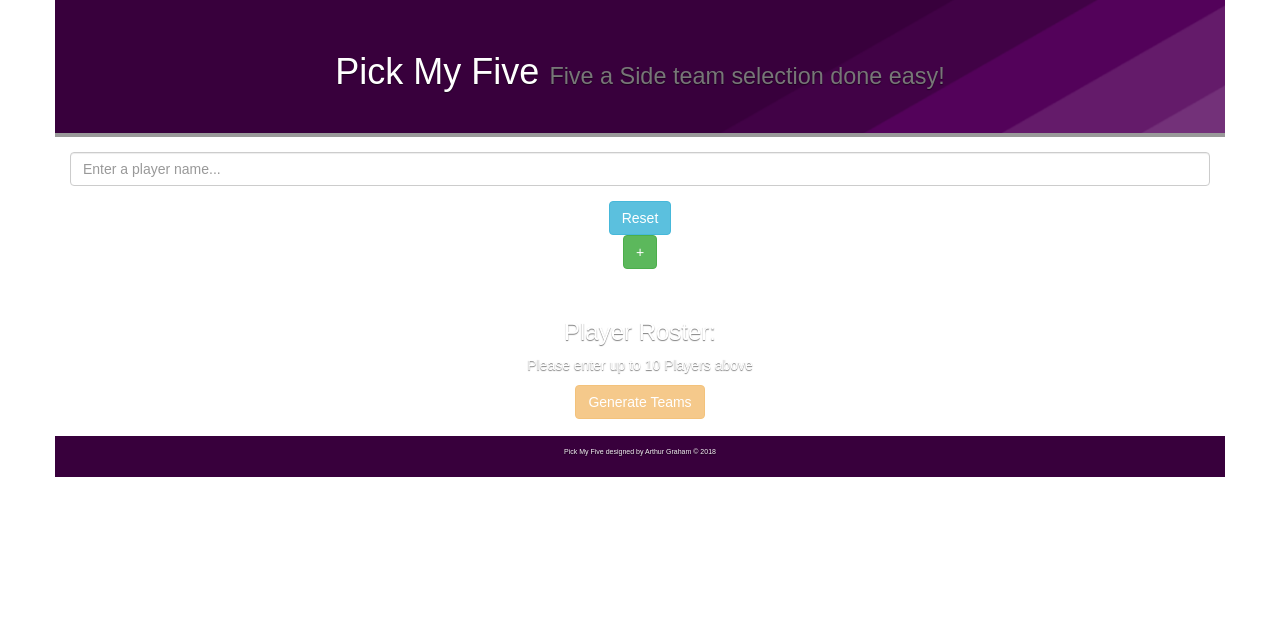
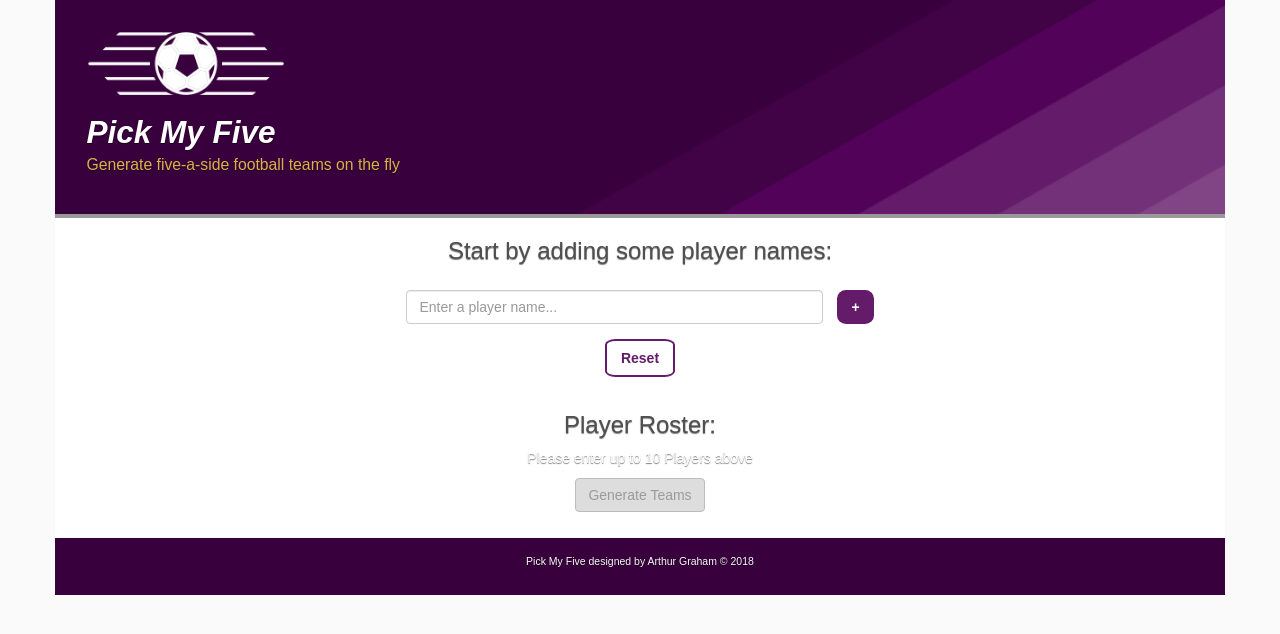
Before and after one commit to arthurg90/pick-my-five, a React (Create React App) app: page / in a window 1280 px wide. Shown: the top 634 px of the page. Built offline with nearby package versions, Linux system fonts and the light colour scheme.

Commit message:
added more styling, logo TODO Styling for player list, delete buttonplayer jerseys and Validation for empty input

```diff
--- a/src/App.css
+++ b/src/App.css
@@ -16,8 +16,9 @@ mainfont: "Century Gothic", CenturyGothic, AppleGothic, sans-serif;
 darkPurple: '#38003C',
 white: '#fff',
 midGrey: '#999',
+darkGrey: '#4f4f4f',
 midPurple: '#641B6A',
-offWhite: '#f4f2f4'
+offWhite: '#FAFAFA'
 
 */
 /*
@@ -26,14 +27,17 @@ offWhite: '#f4f2f4'
 html,
 body {
   color: #fff;
-  background-color: #fff;
+  background-color: #FAFAFA;
   text-align: center;
   text-shadow: 0 0.05rem 0.1rem rgba(0, 0, 0, 0.5);
   font-family: "Century Gothic", CenturyGothic, AppleGothic, sans-serif; }
 
 .container {
-  padding: 0; }
+  padding: 0;
+  background-color: #fff; }
 
+/* Header elements
+*/
 .page-header {
   background-image: url("./img/header-pick5.png");
   font-size: 1.5em;
@@ -44,9 +48,71 @@ body {
   padding: 1.5em;
   border-bottom: 4px solid #999; }
 
+.logo {
+  height: 3em;
+  display: block; }
+
+h1 {
+  font-style: italic;
+  font-weight: bold;
+  font-size: 1.5em;
+  text-align: left; }
+
+h3 {
+  color: #4f4f4f; }
+
+small {
+  display: block;
+  font-style: normal;
+  margin-top: 0.5em;
+  color: #dcb14b !important;
+  font-size: .5em !important; }
+
+/* Add player form elements
+*/
+.inputAndButtons {
+  display: flex;
+  justify-content: center; }
+
+.form-control {
+  width: 100%;
+  margin-right: 15em; }
+
+.btn-add {
+  background-color: #641B6A;
+  border: none;
+  color: white;
+  padding: 0.5em 1em;
+  margin: 0;
+  text-align: center;
+  font-size: 1em;
+  font-weight: bold;
+  cursor: pointer;
+  border-radius: 25%;
+  margin-left: 1em; }
+
+.btn:disabled,
+.btn-add:disabled {
+  border: 1px solid #999999;
+  background-color: #cccccc;
+  color: #666666; }
+
+.btn-reset {
+  background-color: #fff;
+  border: 2px solid #641B6A;
+  color: #641B6A;
+  padding: 0.5em 1em;
+  text-align: center;
+  font-size: 1em;
+  font-weight: bold;
+  cursor: pointer;
+  border-radius: 15%; }
+
+/* Footer elements
+*/
 .container-footer {
   background-color: #38003C;
-  color: #f4f2f4;
+  color: #FAFAFA;
   padding: 1.5em;
   margin-top: 2.5em;
-  font-size: 0.5em; }
+  font-size: 0.75em; }
--- a/src/App.jsx
+++ b/src/App.jsx
@@ -10,7 +10,7 @@ import Generate from "./containers/Generate"
 const App = () => (
   <div className="container">
 
-    <Header title="Pick My Five" subtitle="Five a Side team selection done easy!" />
+    <Header title="Pick My Five" subtitle="Generate five-a-side football teams on the fly" />
 
     <Add />
 
--- a/src/App.min.css
+++ b/src/App.min.css
@@ -1 +1 @@
-a,a:focus,a:hover{color:#fff}body,html{color:#fff;background-color:#fff;text-align:center;text-shadow:0 .05rem .1rem rgba(0,0,0,.5);font-family:"Century Gothic",CenturyGothic,AppleGothic,sans-serif}.container{padding:0}.page-header{background-image:url(img/header-pick5.png);font-size:1.5em;width:100%;height:100%;background-size:cover;margin:0!important;padding:1.5em;border-bottom:4px solid #999}.container-footer{background-color:#38003c;color:#f4f2f4;padding:1.5em;margin-top:2.5em;font-size:.5em}
+a,a:focus,a:hover{color:#fff}body,html{color:#fff;background-color:#fafafa;text-align:center;text-shadow:0 .05rem .1rem rgba(0,0,0,.5);font-family:"Century Gothic",CenturyGothic,AppleGothic,sans-serif}.container{padding:0;background-color:#fff}.page-header{background-image:url(img/header-pick5.png);font-size:1.5em;width:100%;height:100%;background-size:cover;margin:0!important;padding:1.5em;border-bottom:4px solid #999}.logo{height:3em;display:block}h1{font-style:italic;font-weight:700;font-size:1.5em;text-align:left}h3{color:#4f4f4f}small{display:block;font-style:normal;margin-top:.5em;color:#dcb14b!important;font-size:.5em!important}.inputAndButtons{display:flex;justify-content:center}.form-control{width:100%;margin-right:15em}.btn-add{background-color:#641b6a;border:none;color:#fff;padding:.5em 1em;margin:0;text-align:center;font-size:1em;font-weight:700;cursor:pointer;border-radius:25%;margin-left:1em}.btn-add:disabled,.btn:disabled{border:1px solid #999;background-color:#ccc;color:#666}.btn-reset{background-color:#fff;border:2px solid #641b6a;color:#641b6a;padding:.5em 1em;text-align:center;font-size:1em;font-weight:700;cursor:pointer;border-radius:15%}.container-footer{background-color:#38003c;color:#fafafa;padding:1.5em;margin-top:2.5em;font-size:.75em}
--- a/src/components/Add.jsx
+++ b/src/components/Add.jsx
@@ -9,6 +9,7 @@ const fields = [
 
 const Add = ({ onSubmit }) => (
 	<div>
+		<h3>Start by adding some player names:</h3>
 		<Form onSubmit={ onSubmit } className="panel-body" fields={ fields } />
 	</div>
 );
--- a/src/components/Form/Form.jsx
+++ b/src/components/Form/Form.jsx
@@ -42,7 +42,7 @@ submit(e) {
 	change(e, i) {
 		let fields = this.state.fields.slice();
 		fields[i].value = e.target.value;
-		console.log(fields[i].value);
+		// console.log(fields[i].value);
 		this.setState({fields: fields});
 	}
 
@@ -53,6 +53,7 @@ submit(e) {
 		const { className } = this.props;
     return (
 			<form onSubmit={ this.submit } className={ "form" + (className ? " " + className : "") } >
+				<div className="inputAndButtons">
 					{ this.state.fields.map(({ name, value, className }, i) => (
 						<Input
 						onChange={ (e) => this.change(e, i) }
@@ -62,11 +63,9 @@ submit(e) {
 						className={ className }
 						/>
 					))}
-
-			<button onClick={ this.click } className="btn btn-info" type="button">Reset</button>
-
-			<AddButton className="btn btn-success" type="submit" value="+"/>
-
+					<AddButton className="btn-add" type="submit" value="+"/>
+				</div>
+				<button onClick={ this.click } className="btn-reset" type="button">Reset</button>
       </form>
     )
   }
--- a/src/components/Generate.jsx
+++ b/src/components/Generate.jsx
@@ -35,7 +35,7 @@ function shuffle(players) {
 		let playersShuffled = shuffle(copyPlayers);
 		// this.state.shuffled.push(playersShuffled);
 		this.setState({shuffled: playersShuffled}, function () { //pass a callback to setState so that function fires on first "click"
-    console.log(this.state.shuffled);
+    // console.log(this.state.shuffled);
 	});
 }
 
--- a/src/components/Header.jsx
+++ b/src/components/Header.jsx
@@ -1,8 +1,9 @@
 import React from 'react';
 //A reusable header component taking props from the App parent component
 const Header = ({ title, subtitle }) => (
-    <div className="page-header">
-        <h1> {title} {subtitle ? <small> {subtitle} </small> : null} </h1>
+    <div className='page-header'>
+      <img className='logo' src={require('../img/FootyLogoWhite.png')} alt={'flying football logo'}/>
+      <h1> {title} {subtitle ? <small> {subtitle} </small> : null} </h1>
     </div>
 );
 
--- a/src/scss/App.scss
+++ b/src/scss/App.scss
@@ -19,8 +19,9 @@ mainfont: "Century Gothic", CenturyGothic, AppleGothic, sans-serif;
 darkPurple: '#38003C',
 white: '#fff',
 midGrey: '#999',
+darkGrey: '#4f4f4f',
 midPurple: '#641B6A',
-offWhite: '#f4f2f4'
+offWhite: '#FAFAFA'
 
 */
 
@@ -30,7 +31,7 @@ offWhite: '#f4f2f4'
 html,
 body {
  color: #fff;
- background-color: #fff;
+ background-color: #FAFAFA;
  text-align: center;
  text-shadow: 0 .05rem .1rem rgba(0,0,0,.5);
  font-family: "Century Gothic", CenturyGothic, AppleGothic, sans-serif;
@@ -38,7 +39,11 @@ body {
 
 .container {
   padding: 0;
+  background-color: #fff;
 }
+
+/* Header elements
+*/
 
 .page-header {
   background-image: url("./img/header-pick5.png");
@@ -51,10 +56,86 @@ body {
   border-bottom: 4px solid #999;
 }
 
+.logo {
+  height: 3em;
+  display: block;
+}
+
+h1 {
+  font-style: italic;
+  font-weight: bold;
+  font-size: 1.5em;
+  text-align: left;
+}
+
+h3 {
+  color: #4f4f4f;
+}
+
+small {
+  display: block;
+  font-style: normal;
+  margin-top: 0.5em;
+  color: #dcb14b !important;
+  font-size: .5em !important;
+}
+
+/* Add player form elements
+*/
+
+//container for input and button elements:
+.inputAndButtons {
+  display: flex;
+  justify-content: center;
+}
+
+.form-control {
+  width: 100%;
+  margin-right: 15em;
+}
+
+.btn-add {
+  background-color: #641B6A;
+  border: none;
+  color: white;
+  padding: 0.5em 1em;
+  margin: 0;
+  text-align: center;
+  font-size: 1em;
+  font-weight: bold;
+  cursor: pointer;
+  border-radius: 25%;
+  margin-left: 1em;
+
+}
+
+.btn:disabled,
+.btn-add:disabled{
+  border: 1px solid #999999;
+  background-color: #cccccc;
+  color: #666666;
+}
+
+.btn-reset {
+  background-color: #fff;
+  border: 2px solid #641B6A;
+  color: #641B6A;
+  padding: 0.5em 1em;
+  text-align: center;
+  font-size: 1em;
+  font-weight: bold;
+  cursor: pointer;
+  border-radius: 15%;
+}
+
+
+/* Footer elements
+*/
+
 .container-footer {
   background-color: #38003C;
-  color: #f4f2f4;
+  color: #FAFAFA;
   padding: 1.5em;
   margin-top: 2.5em;
-  font-size: 0.5em;
+  font-size: 0.75em;
 }
```
Also changed, not shown: src/components/Form/AddButton.jsx (+0 -8 lines), src/img/FootyLogoWhite.png, 1 other file (tests, documents, lock files or other folders). Lines whose indentation alone changed are shown as unchanged.
